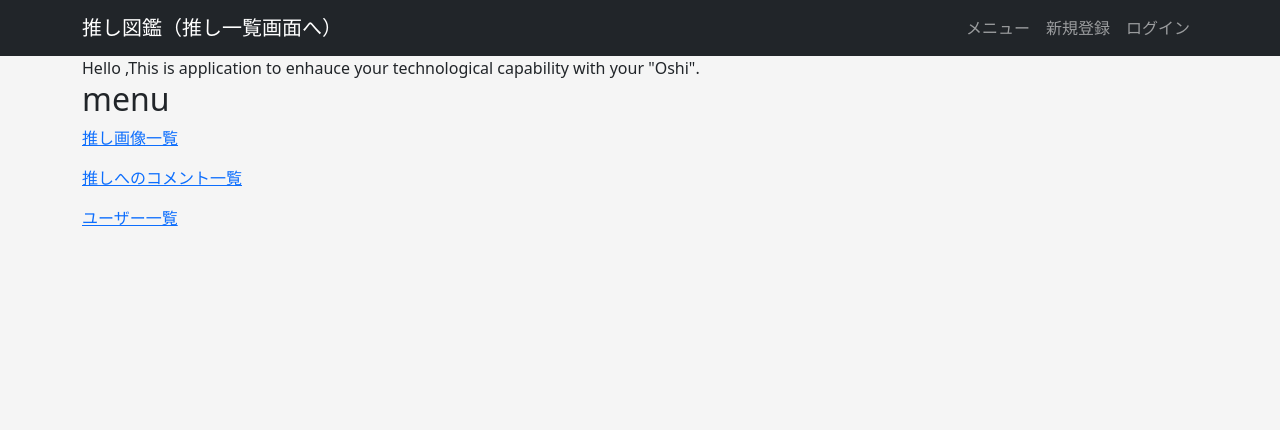
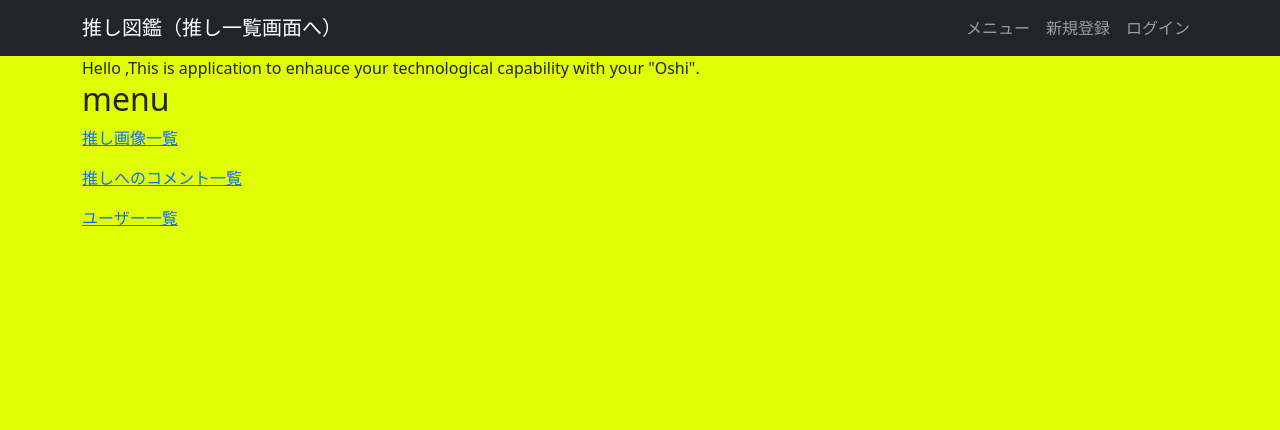
Before and after one commit to thinking-weed/oshi_zukan, a Flask app: template apps/start/templates/start/start_menu.html in a window 1280 px wide. Shown: the top 430 px of the page. Run offline with Flask 3, Linux system fonts and the light colour scheme; the template is opened without the code that fills it, so the values that code supplies are empty; parts of the project's set-up code (start-up, migrations or seed data) failed here and were passed over.

Commit message:
背景の色を分離

```diff
--- a/apps/app.py
+++ b/apps/app.py
@@ -1,4 +1,4 @@
-from flask import Flask,render_template
+from flask import Flask
 from flask_migrate import Migrate
 from flask_sqlalchemy import SQLAlchemy
 from flask_debugtoolbar import DebugToolbarExtension
--- a/apps/oshi_crud/static/css/oshi.css
+++ b/apps/oshi_crud/static/css/oshi_crud.css
@@ -1,3 +1,6 @@
+body {
+    background-color: #3699e8;
+  }
 .table {
     /* 隣接するボーダーを重ねて1本にして表示する */
     border-collapse: collapse;
--- a/apps/oshi_crud/templates/oshi_crud/base.html
+++ b/apps/oshi_crud/templates/oshi_crud/base.html
@@ -11,6 +11,10 @@
     <link
       rel="stylesheet"
       href="{{ url_for('static', filename='css/style.css') }}"
+    />
+    <link
+      rel="stylesheet"
+      href="{{ url_for('oshi_crud.static', filename='css/oshi_crud.css') }}"
     />
   </head>
   <body>
--- a/apps/oshi_crud/views.py
+++ b/apps/oshi_crud/views.py
@@ -6,7 +6,7 @@
 # 動作しないケースがあるらしく、ここでは利用しない
 from pathlib import Path
 from PIL import Image
-from sqlalchemy import desc,asc
+from sqlalchemy import desc
 from sqlalchemy.exc import SQLAlchemyError
 from datetime import datetime
 from flask import (
--- a/apps/start/static/css/start_menu.css
+++ b/apps/start/static/css/start_menu.css
@@ -0,0 +1,3 @@
+body {
+    background-color: #DFFD03;
+  }
--- a/apps/start/templates/start/start_menu.html
+++ b/apps/start/templates/start/start_menu.html
@@ -12,6 +12,10 @@
       rel="stylesheet"
       href="{{ url_for('static', filename='css/style.css') }}"
     />
+    <link
+    rel="stylesheet"
+    href="{{ url_for('static', filename='css/start_menu.css') }}"
+  />
   </head>
   <body>
     <!-- ナビゲーションバー -->
--- a/apps/start/views.py
+++ b/apps/start/views.py
@@ -5,7 +5,7 @@
 from apps.oshi_crud.models import Oshi
 from apps.oshi_crud.forms import OshiForm
 
-#Blueprintでuser_crudアプリを生成する
+#Blueprintでstartアプリを生成する
 start = Blueprint(
     "start",
     __name__,
--- a/apps/static/css/style.css
+++ b/apps/static/css/style.css
@@ -1,6 +1,4 @@
-body {
-  background-color: #f5f5f5;
-}
+
 h4 {
   margin-top: 20px;
 }
--- a/apps/user_crud/static/css/user_crud.css
+++ b/apps/user_crud/static/css/user_crud.css
@@ -1,3 +1,7 @@
+body {
+  background-color: #03FCB9;
+}
+
 .user_crud {
   font-style: italic;
   font-size: larger;
```
Also changed, not shown: local.sqlite, tests/conftest.py (line endings or trailing spaces).
